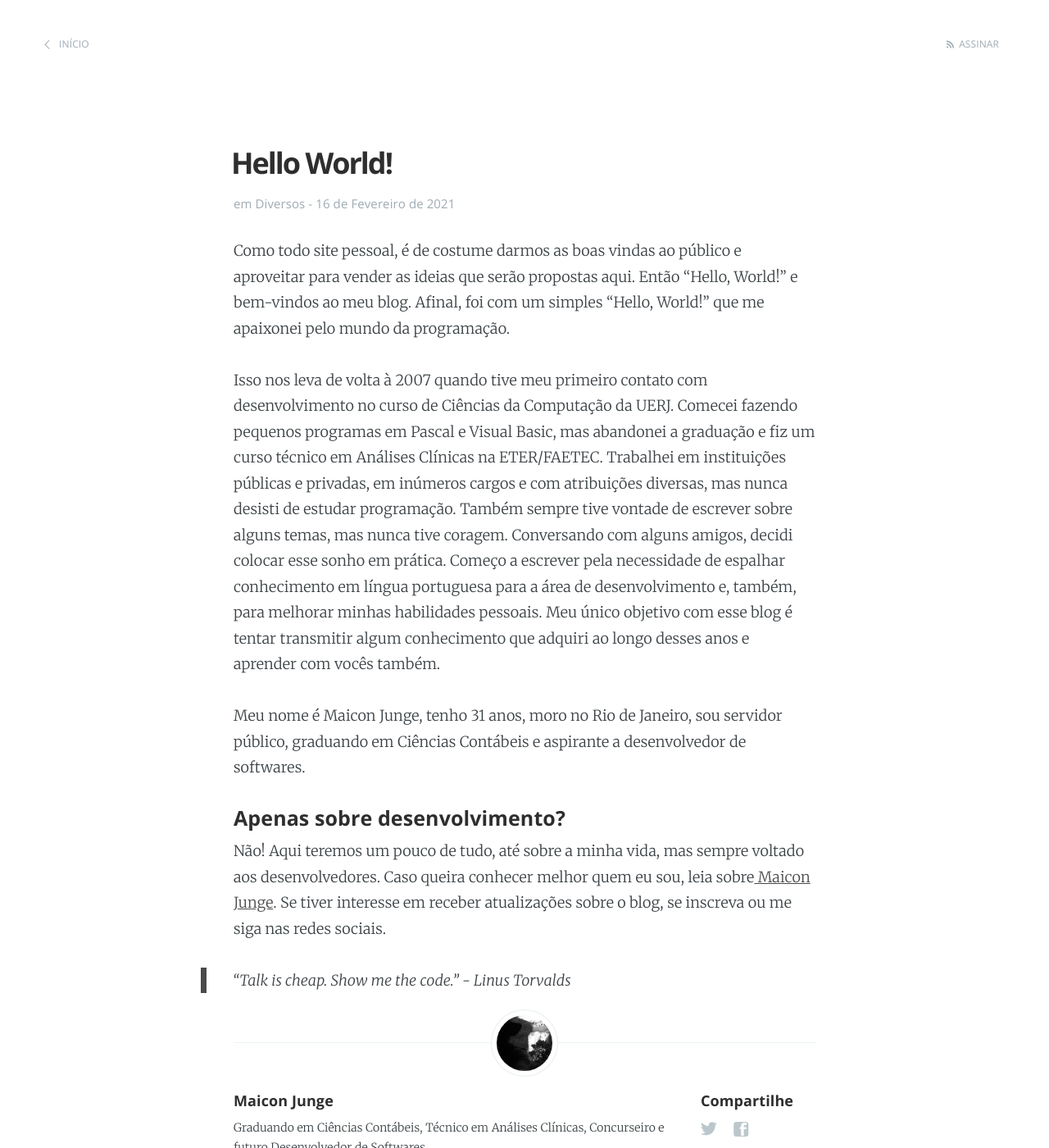
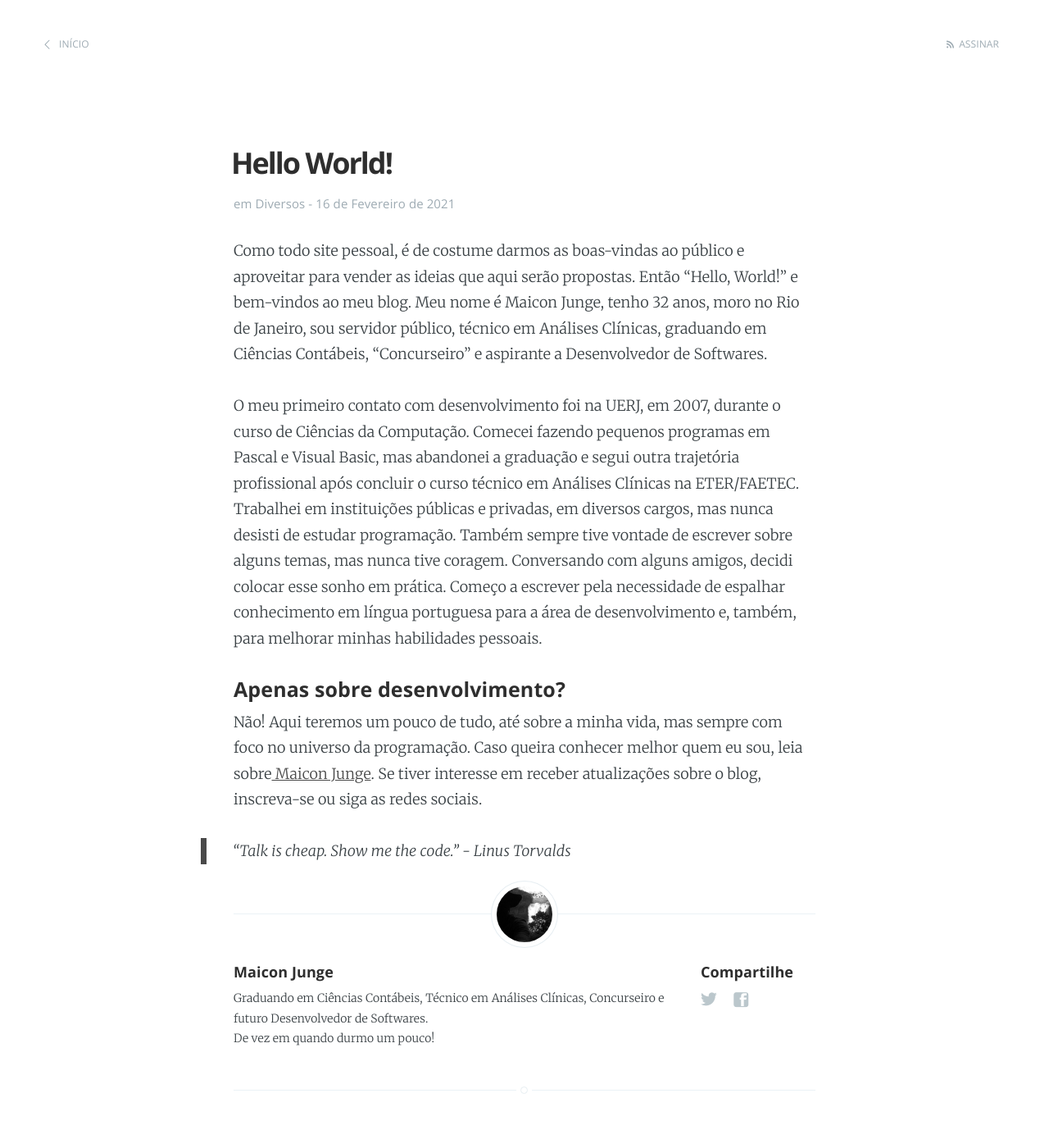
Before and after one commit to MaiconJunge/maiconjunge.github.io, a Jekyll site: the page built from _posts/2021-02-16-hello-world.markdown, in a window 1280 px wide and 1400 px high. Shown: the whole window at 82% size. Built offline with Jekyll 4.4.1, drawn with Linux system fonts in a browser that asks for light colours.

Commit message:
Update 2021-02-16-hello-world.markdown

```diff
--- a/_posts/2021-02-16-hello-world.markdown
+++ b/_posts/2021-02-16-hello-world.markdown
@@ -6,14 +6,13 @@ categories: Diversos
 comments: true
 ---
 <br>
-Como todo site pessoal, é de costume darmos as boas vindas ao público e aproveitar para vender as ideias que serão propostas aqui. Então “Hello, World!” e bem-vindos ao meu blog. Afinal, foi com um simples “Hello, World!” que me apaixonei pelo mundo da programação.
+Como todo site pessoal, é de costume darmos as boas-vindas ao público e aproveitar para vender as ideias que aqui serão propostas. Então “Hello, World!” e bem-vindos ao meu blog. Meu nome é Maicon Junge, tenho 32 anos, moro no Rio de Janeiro, sou servidor público, técnico em Análises Clínicas, graduando em Ciências Contábeis, "Concurseiro" e aspirante a Desenvolvedor de Softwares.
 
-Isso nos leva de volta à 2007 quando tive meu primeiro contato com desenvolvimento no curso de Ciências da Computação da UERJ. Comecei fazendo pequenos programas em Pascal e Visual Basic, mas abandonei a graduação e fiz um curso técnico em Análises Clínicas na ETER/FAETEC. Trabalhei em instituições públicas e privadas, em inúmeros cargos e com atribuições diversas, mas nunca desisti de estudar programação. Também sempre tive vontade de escrever sobre alguns temas, mas nunca tive coragem. Conversando com alguns amigos, decidi colocar esse sonho em prática. Começo a escrever pela necessidade de espalhar conhecimento em língua portuguesa para a área de desenvolvimento e, também, para melhorar minhas habilidades pessoais. Meu único objetivo com esse blog é tentar transmitir algum conhecimento que adquiri ao longo desses anos e aprender com vocês também.
+O meu primeiro contato com desenvolvimento foi na UERJ, em 2007, durante o curso de Ciências da Computação. Comecei fazendo pequenos programas em Pascal e Visual Basic, mas abandonei a graduação e segui outra trajetória profissional após concluir o curso técnico em Análises Clínicas na ETER/FAETEC. Trabalhei em instituições públicas e privadas, em diversos cargos, mas nunca desisti de estudar programação. Também sempre tive vontade de escrever sobre alguns temas, mas nunca tive coragem. Conversando com alguns amigos, decidi colocar esse sonho em prática. Começo a escrever pela necessidade de espalhar conhecimento em língua portuguesa para a área de desenvolvimento e, também, para melhorar minhas habilidades pessoais.
 
-Meu nome é Maicon Junge, tenho 31 anos, moro no Rio de Janeiro, sou servidor público, graduando em Ciências Contábeis e aspirante a desenvolvedor de softwares.
 <h4>Apenas sobre desenvolvimento?</h4>
 
-Não! Aqui teremos um pouco de tudo, até sobre a minha vida, mas sempre voltado aos desenvolvedores. Caso queira conhecer melhor quem eu sou, leia sobre<a href="/sobre"> Maicon Junge</a>. Se tiver interesse em receber atualizações sobre o blog, se inscreva ou me siga nas redes sociais.
+Não! Aqui teremos um pouco de tudo, até sobre a minha vida, mas sempre com foco no universo da programação. Caso queira conhecer melhor quem eu sou, leia sobre<a href="/sobre"> Maicon Junge</a>. Se tiver interesse em receber atualizações sobre o blog, inscreva-se ou siga as redes sociais.
 
 > "Talk is cheap. Show me the code." - Linus Torvalds
 
```
